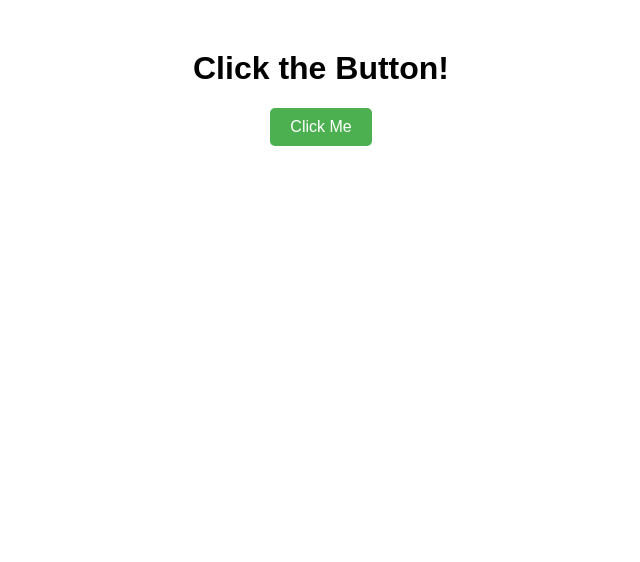
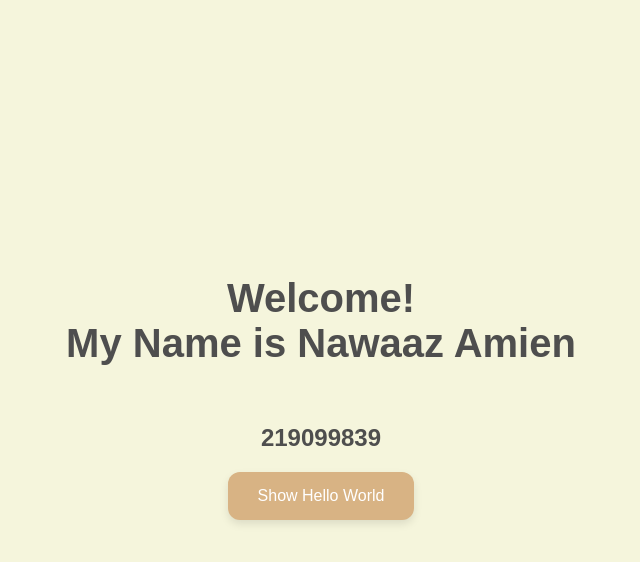
Before and after one commit to nawaazamien/Nawaaz-Amien, a plain HTML site: page index.html in a window 1280 px wide. Shown: the whole page, without its empty margins (319-959 px from the left). Drawn offline with Linux system fonts and the light colour scheme.

Commit message:
Update index.html
Added Styling changes to the project to make it look more appealing to the eye using inline CSS.

```diff
--- a/index.html
+++ b/index.html
@@ -7,32 +7,47 @@
   <style>
     body {
       font-family: Arial, sans-serif;
+      background-color: #F5F5DC;
+      color: #4E4E4E;
+      display: flex;
+      flex-direction: column;
+      align-items: center;
+      justify-content: center;
+      height: 100vh;
+      margin: 0;
+    }
+    h1 {
+      font-size: 2.5rem;
+      margin-bottom: 20px;
       text-align: center;
-      margin-top: 50px;
     }
     button {
-      padding: 10px 20px;
-      font-size: 16px;
+      padding: 15px 30px;
+      font-size: 1rem;
       cursor: pointer;
-      background-color: #4CAF50;
-      color: white;
+      background-color: #D8B384;
+      color: #FFF;
       border: none;
-      border-radius: 5px;
-      transition: background-color 0.3s ease;
+      border-radius: 12px;
+      box-shadow: 0 4px 8px rgba(0, 0, 0, 0.1);
+      transition: all 0.3s ease;
     }
     button:hover {
-      background-color: #45a049;
+      background-color: #C19A6B;
+      transform: translateY(-2px);
+      box-shadow: 0 6px 12px rgba(0, 0, 0, 0.15);
     }
     #message {
-      margin-top: 20px;
-      font-size: 20px;
-      color: #333;
+      margin-top: 30px;
+      font-size: 1.5rem;
+      color: #8B4513;
     }
   </style>
 </head>
 <body>
-  <h1>Click the Button!</h1>
-  <button id="helloButton">Click Me</button>
+  <h1>Welcome! <br> My Name is Nawaaz Amien</h1> <br>
+    <h2>219099839</h2>
+  <button id="helloButton">Show Hello World</button>
   <div id="message"></div>
 
   <script>
```
